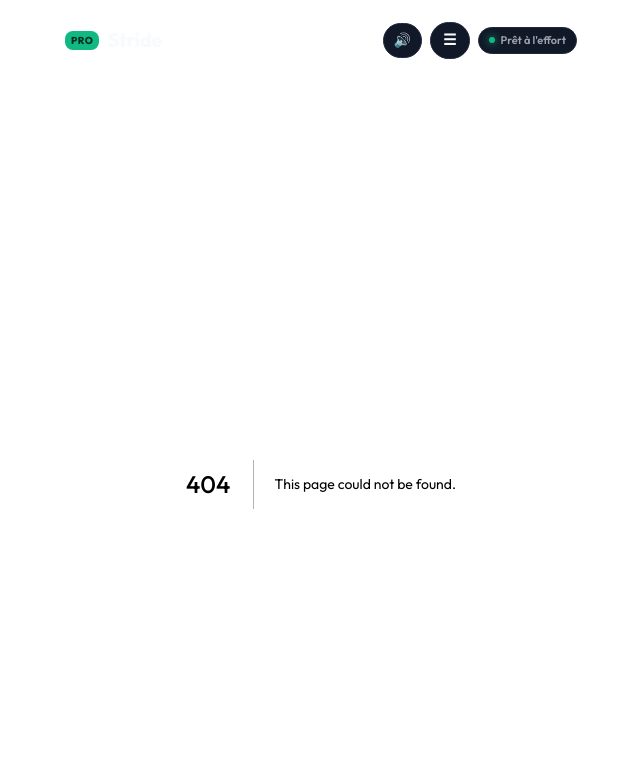
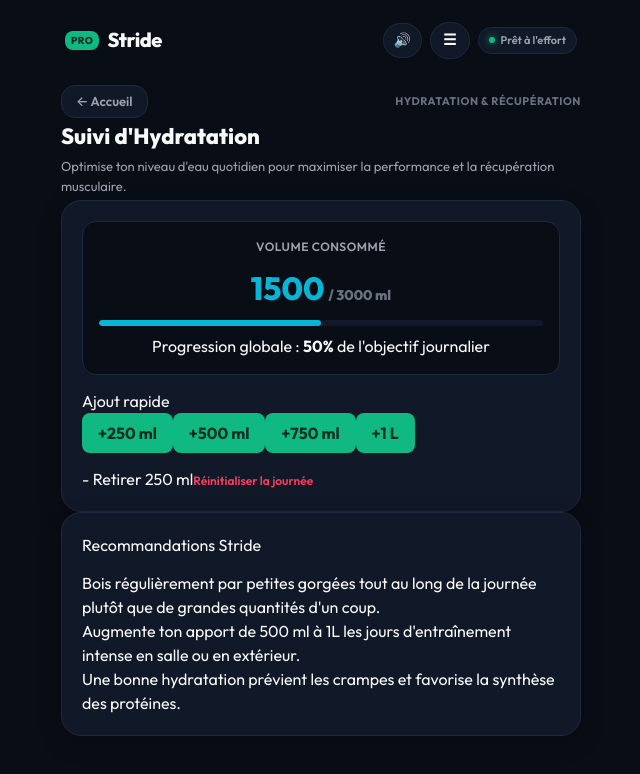
Before and after one commit to louismarembaud035-source/Stride.com, a Next.js app: page /hydration in a window 1280 px wide. Before the commit this address had no page. Shown: the top 774 px of the page, without its empty margins (319-959 px from the left). Built offline with nearby package versions, Linux system fonts and the light colour scheme.

Commit message:
Create page.tsx

```diff
--- /dev/null
+++ b/app/hydration/page.tsx
@@ -0,0 +1,114 @@
+'use client';
+
+import { useState, useEffect } from 'react';
+import Link from 'next/link';
+
+export default function HydrationPage() {
+  const [waterDrank, setWaterDrank] = useState<number>(1500);
+  const [dailyGoal, setDailyGoal] = useState<number>(3000);
+
+  useEffect(() => {
+    const savedWater = localStorage.getItem('stride_water_drank');
+    const savedGoal = localStorage.getItem('stride_water_goal');
+    if (savedWater) setWaterDrank(parseInt(savedWater, 10));
+    if (savedGoal) setDailyGoal(parseInt(savedGoal, 10));
+  }, []);
+
+  const saveHydration = (newWater: number, newGoal: number) => {
+    setWaterDrank(newWater);
+    setDailyGoal(newGoal);
+    localStorage.setItem('stride_water_drank', newWater.toString());
+    localStorage.setItem('stride_water_goal', newGoal.toString());
+  };
+
+  const addWater = (amount: number) => {
+    const updated = Math.max(0, waterDrank + amount);
+    saveHydration(updated, dailyGoal);
+  };
+
+  const handleReset = () => {
+    if (confirm("Réinitialiser le compteur d'eau d'aujourd'hui ?")) {
+      saveHydration(0, dailyGoal);
+    }
+  };
+
+  const percentage = Math.min(100, Math.round((waterDrank / dailyGoal) * 100));
+
+  return (
+    <div className="flex flex-col gap-5">
+      <div className="screen-top-bar">
+        <Link href="/" className="back-home-btn">← Accueil</Link>
+        <span className="view-indicator">Hydratation & Récupération</span>
+      </div>
+
+      <div className="screen-heading">
+        <h2>Suivi d'Hydratation</h2>
+        <p>Optimise ton niveau d'eau quotidien pour maximiser la performance et la récupération musculaire.</p>
+      </div>
+
+      {/* Carte principale de suivi */}
+      <div className="modern-card tracker-summary-card">
+        <div className="tracker-remaining-box">
+          <span className="remaining-label">Volume Consommé</span>
+          <div className="remaining-digits">
+            <span style={{ color: percentage >= 100 ? "var(--brand-primary)" : "var(--brand-cyan)" }}>
+              {waterDrank}
+            </span>
+            <span className="remaining-unit">/ {dailyGoal} ml</span>
+          </div>
+          <div className="budget-bar-track mt-4">
+            <div
+              className="budget-bar-fill"
+              style={{
+                width: `${percentage}%`,
+                backgroundColor: percentage >= 100 ? "var(--brand-primary)" : "var(--brand-cyan)"
+              }}
+            />
+          </div>
+          <span className="text-xs text-[var(--text-secondary)] mt-3 block">
+            Progression globale : <b>{percentage}%</b> de l'objectif journalier
+          </span>
+        </div>
+
+        {/* Boutons d'incrément rapide */}
+        <div className="flex flex-col gap-2 mt-2">
+          <span className="text-xs font-semibold text-[var(--text-secondary)]">Ajout rapide</span>
+          <div className="grid grid-cols-4 gap-2">
+            <button onClick={() => addWater(250)} className="btn-primary py-2.5 text-xs font-bold text-center">
+              +250 ml
+            </button>
+            <button onClick={() => addWater(500)} className="btn-primary py-2.5 text-xs font-bold text-center">
+              +500 ml
+            </button>
+            <button onClick={() => addWater(750)} className="btn-primary py-2.5 text-xs font-bold text-center">
+              +750 ml
+            </button>
+            <button onClick={() => addWater(1000)} className="btn-primary py-2.5 text-xs font-bold text-center">
+              +1 L
+            </button>
+          </div>
+        </div>
+
+        {/* Ajustement manuel ou retrait */}
+        <div className="flex justify-between items-center pt-3 border-t border-[var(--border-subtle)] mt-2">
+          <button onClick={() => addWater(-250)} className="text-xs font-semibold text-[var(--text-secondary)] hover:text-[var(--text-primary)]">
+            - Retirer 250 ml
+          </button>
+          <button onClick={handleReset} className="link-clear-btn">
+            Réinitialiser la journée
+          </button>
+        </div>
+      </div>
+
+      {/* Conseils hydratation */}
+      <div className="modern-card">
+        <h4 className="text-sm font-bold mb-2">Recommandations Stride</h4>
+        <ul className="flex flex-col gap-2 text-xs text-[var(--text-secondary)] pl-4">
+          <li className="list-disc">Bois régulièrement par petites gorgées tout au long de la journée plutôt que de grandes quantités d'un coup.</li>
+          <li className="list-disc">Augmente ton apport de 500 ml à 1L les jours d'entraînement intense en salle ou en extérieur.</li>
+          <li className="list-disc</li>">Une bonne hydratation prévient les crampes et favorise la synthèse des protéines.</li>
+        </ul>
+      </div>
+    </div>
+  );
+}
```
